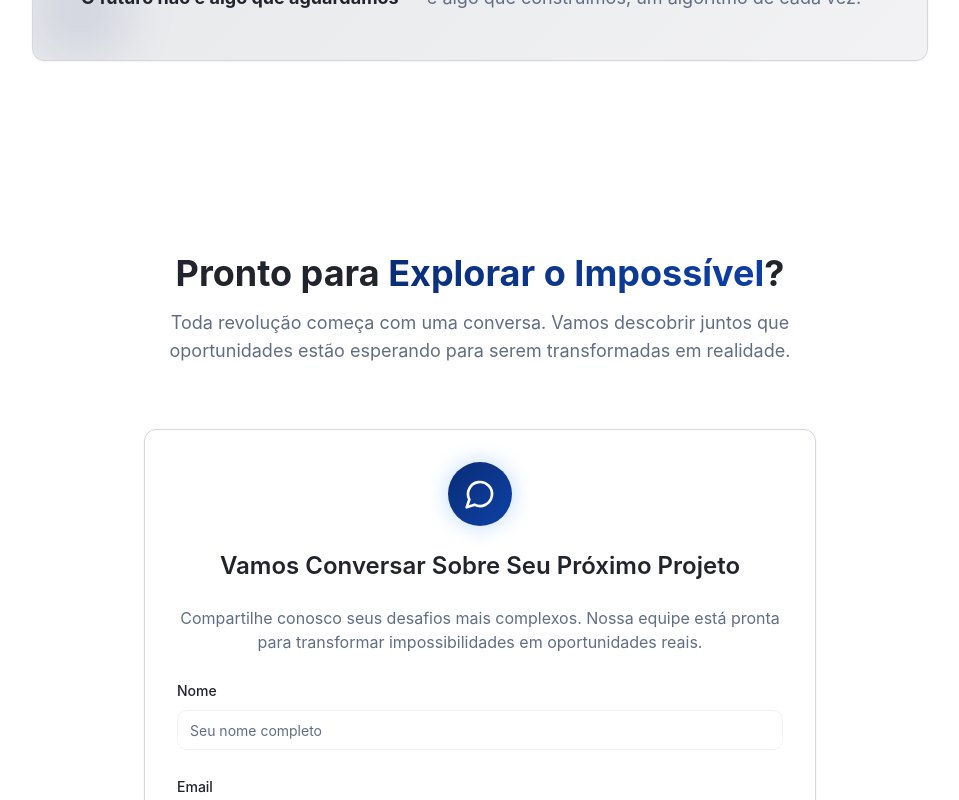
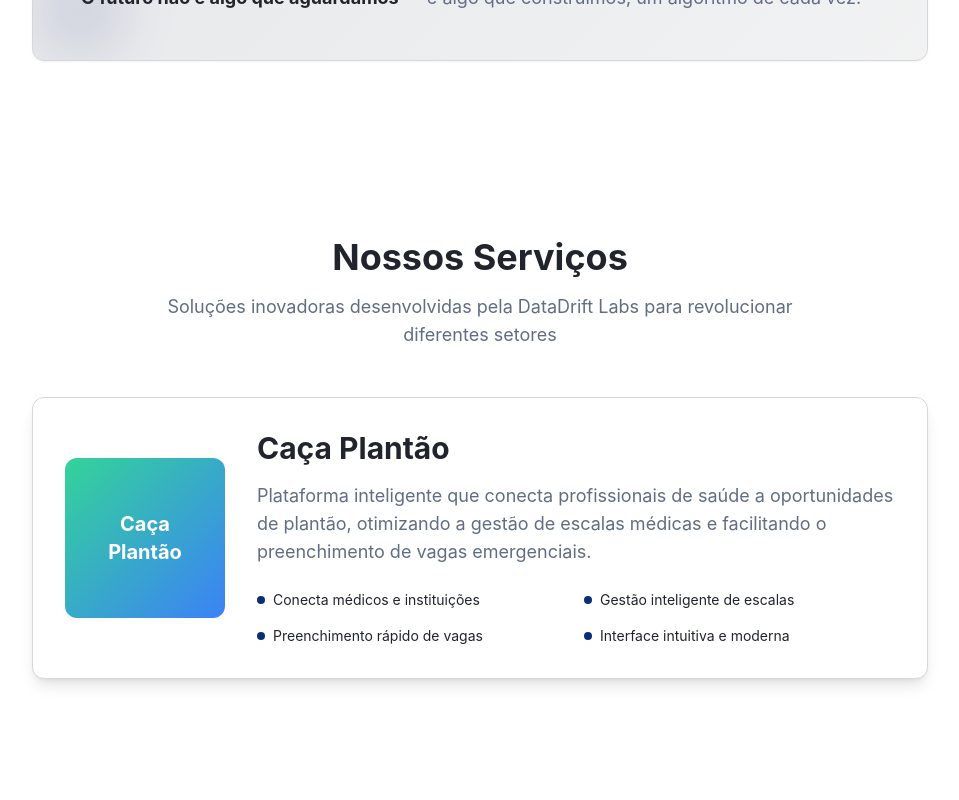
Before and after one commit to DataDrift-Labs/data-drift-genesis-labs, a React (Vite) app: page / in a window 1280 px wide. Shown: the part 2000-2800 px from the top of the page, without its empty margins (160-1119 px from the left). Built offline with nearby package versions, Linux system fonts and the light colour scheme.

Commit message:
Add Services Section
Included a new section to showcase implemented services, featuring the "Caça Plantão" service and its logo.
-edited src/pages/Index.tsx
-created src/components/ServiceSection.tsx

```diff
--- /dev/null
+++ b/src/components/ServicesSection.tsx
@@ -0,0 +1,61 @@
+// import cacaPlantaoLogo from "@/assets/caca-plantao-logo.png";
+
+export const ServicesSection = () => {
+  return (
+    <section className="py-20 bg-background">
+      <div className="container mx-auto px-4">
+        <div className="text-center mb-12">
+          <h2 className="text-3xl md:text-4xl font-bold text-foreground mb-4">
+            Nossos Serviços
+          </h2>
+          <p className="text-lg text-muted-foreground max-w-2xl mx-auto">
+            Soluções inovadoras desenvolvidas pela DataDrift Labs para revolucionar diferentes setores
+          </p>
+        </div>
+
+        <div className="max-w-4xl mx-auto">
+          <div className="bg-card rounded-lg p-8 shadow-lg border">
+            <div className="flex flex-col md:flex-row items-center gap-8">
+              <div className="flex-shrink-0">
+                <div className="w-32 h-32 md:w-40 md:h-40 bg-gradient-to-br from-emerald-400 to-blue-500 rounded-lg flex items-center justify-center">
+                  <div className="text-white font-bold text-lg md:text-xl text-center">
+                    Caça<br />Plantão
+                  </div>
+                </div>
+              </div>
+
+              <div className="flex-1 text-center md:text-left">
+                <h3 className="text-2xl md:text-3xl font-bold text-foreground mb-4">
+                  Caça Plantão
+                </h3>
+                <p className="text-muted-foreground text-lg mb-6">
+                  Plataforma inteligente que conecta profissionais de saúde a oportunidades de plantão,
+                  otimizando a gestão de escalas médicas e facilitando o preenchimento de vagas emergenciais.
+                </p>
+
+                <div className="grid grid-cols-1 md:grid-cols-2 gap-4 text-sm">
+                  <div className="flex items-center gap-2">
+                    <div className="w-2 h-2 bg-primary rounded-full"></div>
+                    <span>Conecta médicos e instituições</span>
+                  </div>
+                  <div className="flex items-center gap-2">
+                    <div className="w-2 h-2 bg-primary rounded-full"></div>
+                    <span>Gestão inteligente de escalas</span>
+                  </div>
+                  <div className="flex items-center gap-2">
+                    <div className="w-2 h-2 bg-primary rounded-full"></div>
+                    <span>Preenchimento rápido de vagas</span>
+                  </div>
+                  <div className="flex items-center gap-2">
+                    <div className="w-2 h-2 bg-primary rounded-full"></div>
+                    <span>Interface intuitiva e moderna</span>
+                  </div>
+                </div>
+              </div>
+            </div>
+          </div>
+        </div>
+      </div>
+    </section>
+  );
+};
--- a/src/pages/Index.tsx
+++ b/src/pages/Index.tsx
@@ -2,6 +2,7 @@ import { Header } from "@/components/Header";
 import { Hero } from "@/components/Hero";
 import { ConceptSection } from "@/components/ConceptSection";
 import { PhilosophySection } from "@/components/PhilosophySection";
+import { ServicesSection } from "@/components/ServicesSection";
 import { ContactSection } from "@/components/ContactSection";
 import { Footer } from "@/components/Footer";
 
@@ -12,6 +13,7 @@ const Index = () => {
       <Hero />
       <ConceptSection />
       <PhilosophySection />
+      <ServicesSection />
       <ContactSection />
       <Footer />
     </div>
```
